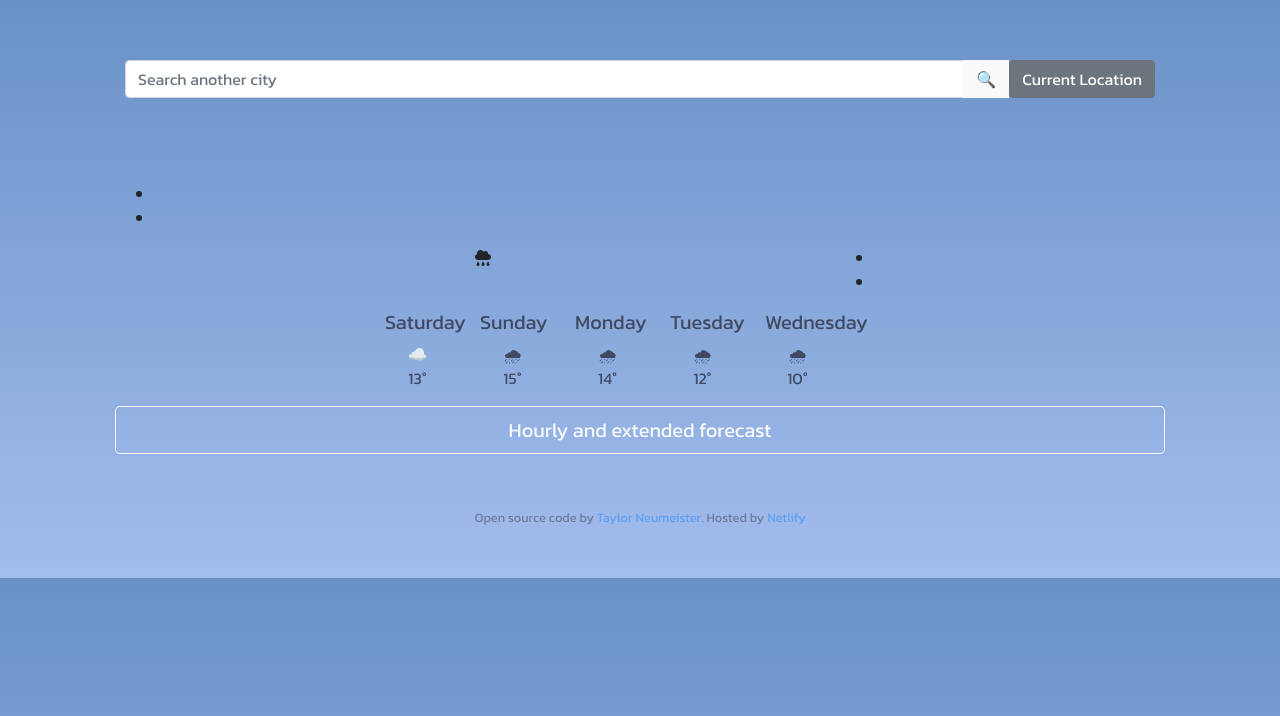
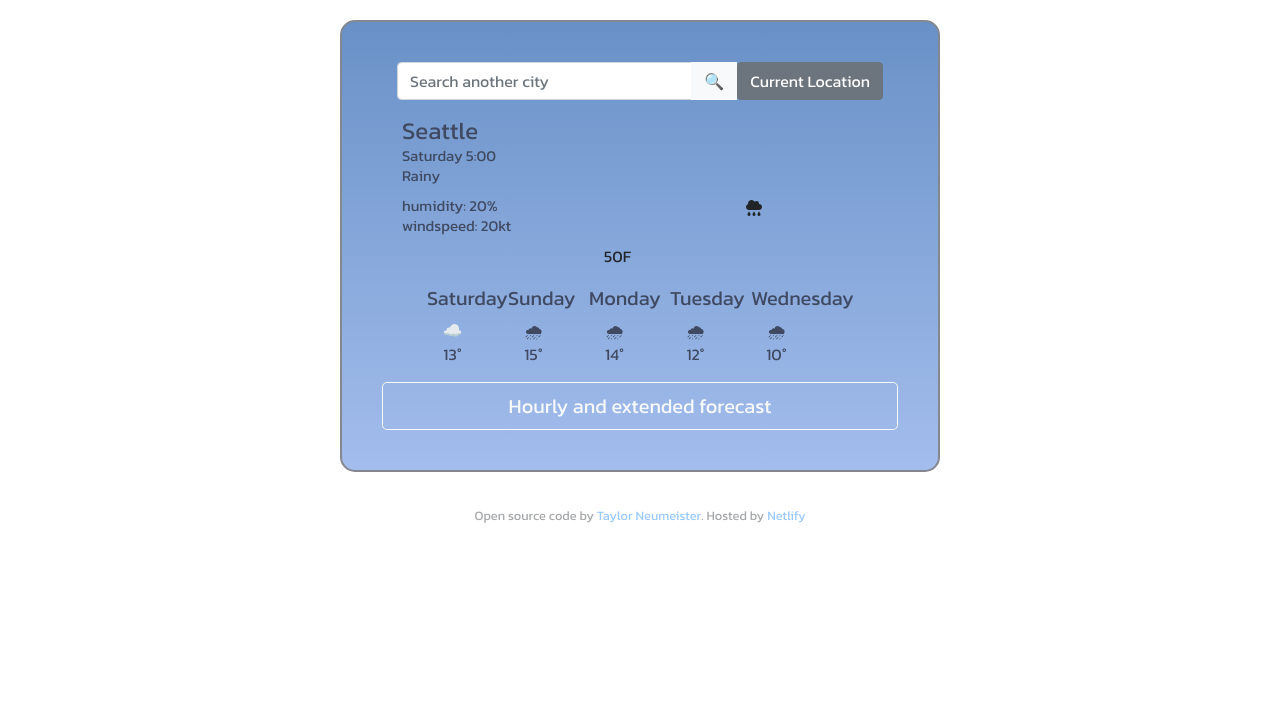
Before and after one commit to taylor29n/week-6-project, a plain HTML site: page index.html in a window 1280 px wide. Drawn offline with nearby package versions, Linux system fonts and the light colour scheme.

Commit message:
cleaned/simplified CSS

```diff
--- a/index.html
+++ b/index.html
@@ -13,52 +13,47 @@
 
     <link rel="stylesheet" href="src/styles.css" />
     <script src="https://unpkg.com/axios/dist/axios.min.js"></script>
-
 </head>
 
 <body>
     <div class="container">
-        <div class="weather app">
+        <div class="app">
 
     <div class="container header">
         <form id="search-form">
-
             <div class="input-group mb-3">
                 <input type="text" class="form-control" placeholder="Search another city" id="city-search">
                 <div class="input-group-append">
                     <button class="btn btn-light" type="button" id="button-addon2">🔍</button>
                 </div>
                 <button class="btn btn-secondary" type="button" id="button-addon-current">Current Location</button>
-
             </div>
-
     </div>
     </form>
-    </div>
 
-    <h1 id="city"></h1>
+    <h1 id="city">Seattle</h1>
+
     <ul>
-        <li id="date">
+        <li id="date">Saturday 5:00
         </li>
-        <li id="description">
+        <li id="description">Rainy
         </li>
     </ul>
 <div class="row">
+    <div class="col-4">
+        <ul id="conditions" class="conditions">
+            <li id="humidity">humidity: 20%
+            </li>
+            <li id="windspeed">windspeed: 20kt
+            </li>
+        </ul>
+    </div>
     <div class="col-4" id="temperature">
-        <span class="temp" id="temp"></span><span class="units" id="units">
+        <span class="temp" id="temp"></span>50F<span class="units" id="units">
         </span>
      </div>
     <div class="col-4" id="icon">
         <i class="fas fa-cloud-rain"></i>
-        </div>
-        <div class="col-4" id="conditions">
-            <ul>
-                <li id="humidity">
-                </li>
-                <li id="windspeed">
-                </li>
-            </ul>
-        </i>
         </div>
     </div>
 
@@ -87,14 +82,15 @@
         </div>
     </div>
 
-    <button type="button" class="btn btn-outline-light btn-lg btn-block">Hourly and extended forecast</button>
+    <button type="button" class="btn btn-outline-light btn-lg btn-block" id="extended">Hourly and extended forecast</button>
 
-    <footer><small>
-        Open source code by <a href="https://github.com/taylor29n/week-6-project" target="_blank">Taylor Neumeister</a>. Hosted by <a href="https://www.netlify.com">Netlify</a>
-    </small></footer>
     <script src="src/index.js"></script>
     </div>
     </div>
+    <footer><small>
+            Open source code by <a href="https://github.com/taylor29n/week-6-project" target="_blank">Taylor Neumeister</a>.
+            Hosted by <a href="https://www.netlify.com">Netlify</a>
+        </small></footer>
 </body>
 
 </html>
--- a/src/styles.css
+++ b/src/styles.css
@@ -1,43 +1,50 @@
 body {
-  padding-left: 100px;
-  padding-right: 100px;
   font-family: "Kanit", sans-serif;
+}
+
+h1 {
+  font-size: 24px;
+  color: #3f4961;
+  padding-left: 20px;
+  font-weight: 200;
+  line-height: 30px;
+  margin-bottom: 0;
+}
+
+ul {
+  margin: 0;
+  padding-left: 20px;
+  padding-bottom: 10px;
+}
+
+li {
+  list-style: none;
+  display: block;
+  font-size: 15px;
+  color: #3f4961;
+  font-weight: 100;
+  margin: 0;
+  padding: 0;
+  line-height: 20px;
+}
+
+footer {
+  text-align: center;
+  bottom: 0px;
+  padding: 10px;
+  opacity: 0.4;
+}
+
+.app {
+  max-width: 600px;
+  margin: 20px auto;
+  padding: 40px;
+  border: 2px solid #83878f;
+  border-radius: 15px;
   background-image: linear-gradient(to top, #a3bded 0%, #6991c7 100%);
 }
 
-h1,
-h2,
-h3 {
-  color: #e4e3e3;
-  padding-left: 25px;
-}
-
-h1 {
-  font-weight: bolder;
-  font-size: 53px;
-}
-h2 {
-  font-size: 30px;
-}
-
-h3 {
-  font-size: 18px;
-  color: #c5c3c3;
-  max-width: 200px;
-}
-footer {
-  text-align: center;
-  bottom: 0px;
-  font-family: "Kanit", sans-serif;
-  padding: 50px;
-  opacity: 0.4;
-}
-
-.header {
-  padding: 60px 10px;
-}
-
-.temperature {
+.temp {
   padding-top: 0;
   padding-left: 40px;
   font-size: 60px;
@@ -50,7 +57,7 @@ footer {
   font-size: 20px;
 }
 
-.mainIcon {
+.icon {
   font-size: 300px;
   opacity: 0.6;
   position: relative;
@@ -58,6 +65,7 @@ footer {
   left: 210px;
   color: #3f4961;
 }
+
 .forecast {
   padding-left: 45px;
   text-align: center;
@@ -65,6 +73,7 @@ footer {
   font-weight: lighter;
   color: #3f4961;
 }
+
 .bold {
   color: #3f4961;
   font-size: 16px;
```
